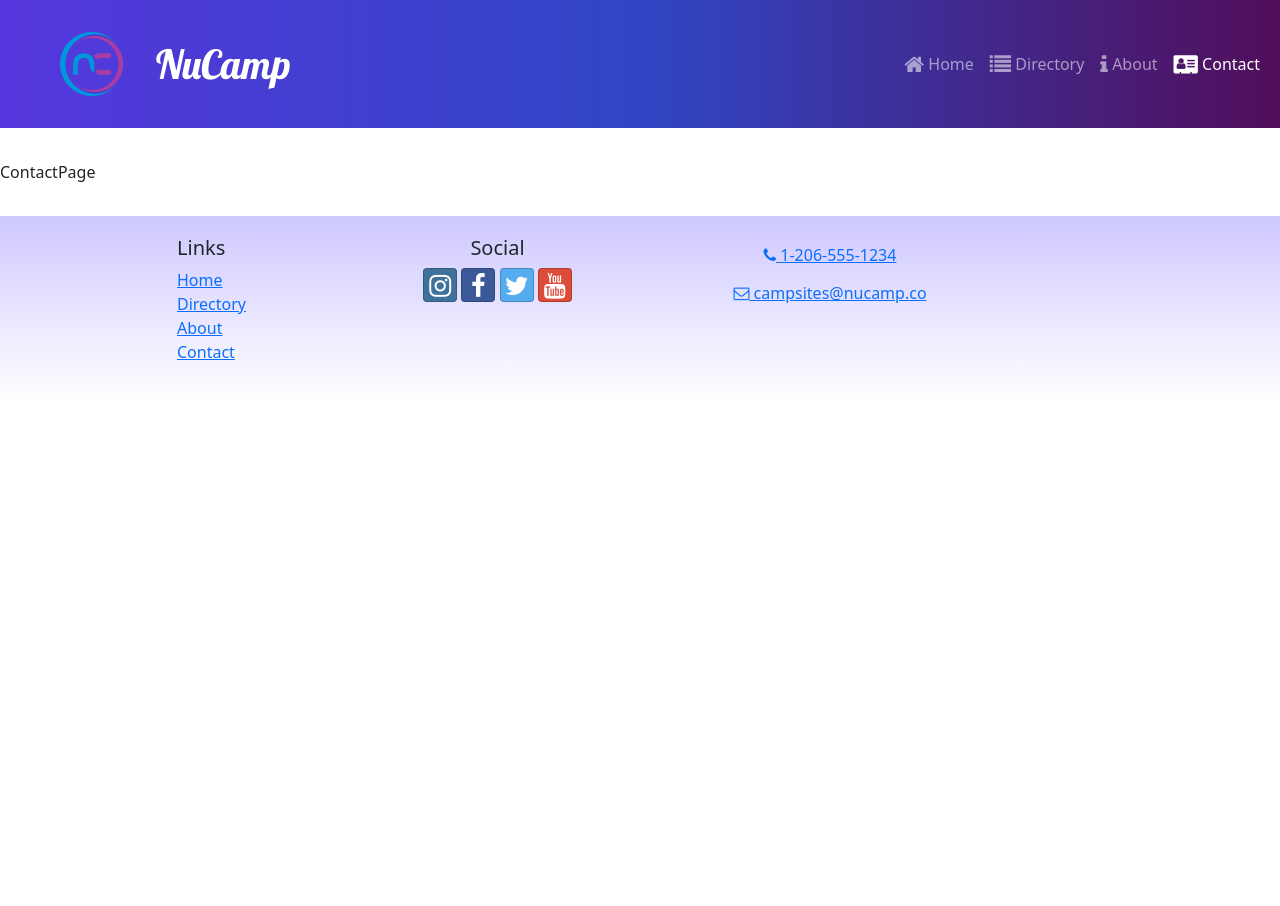
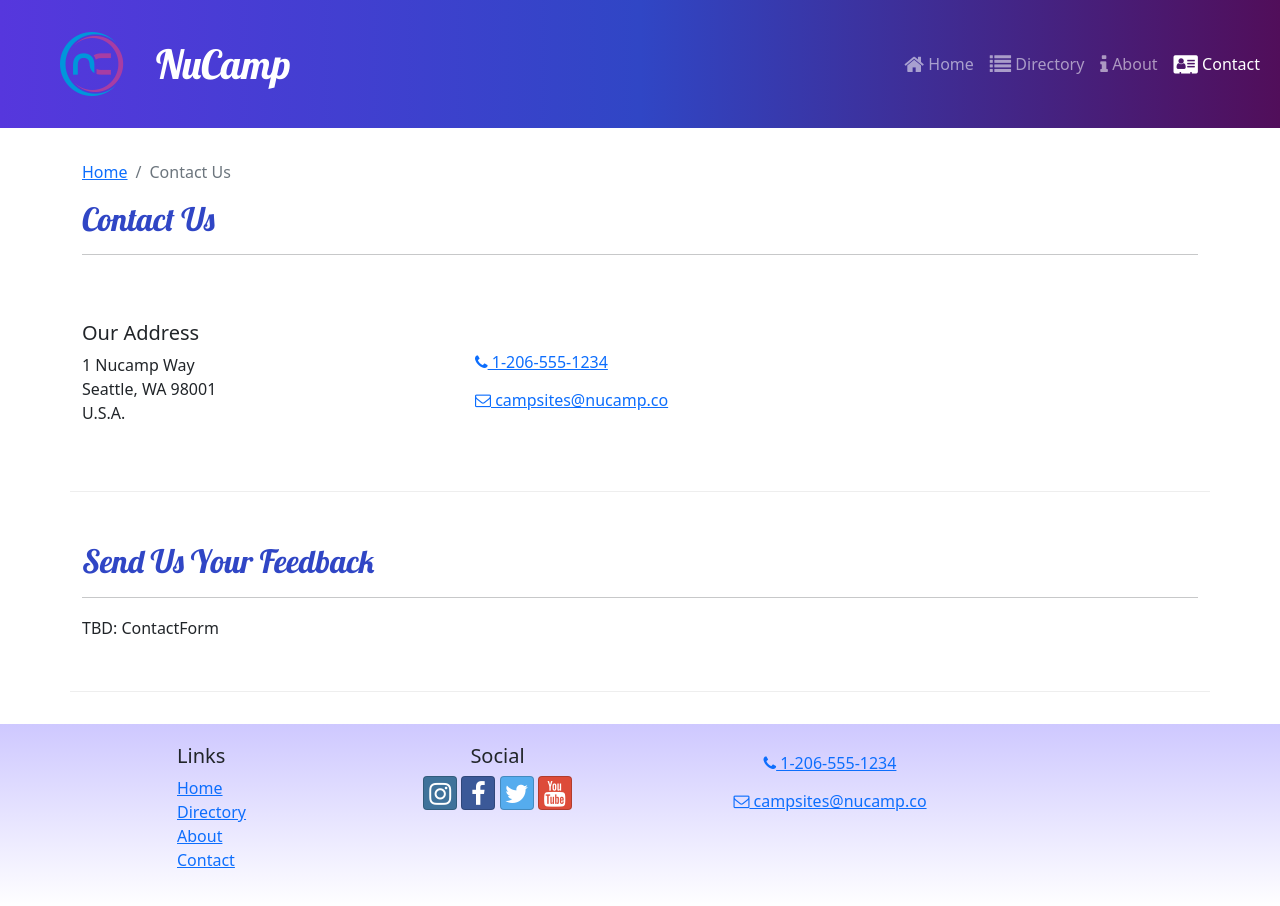
Before and after one commit to ramghar/nucampsiteFolder, a React (Create React App) app: page /contact in a window 1280 px wide. Before the commit the page ends 800 px from the top, so only its background shows below. Built offline with nearby package versions, Linux system fonts and the light colour scheme.

Commit message:
ContactPage

```diff
--- a/src/pages/ContactPage.js
+++ b/src/pages/ContactPage.js
@@ -1,5 +1,53 @@
+import { Container, Col, Row } from 'reactstrap';
+import SubHeader from "../components/SubHeader";
+
+
 const ContactPage = () => {
-    return <div>ContactPage</div>;
+    return (
+        <Container>
+            <SubHeader current='Contact Us' />
+            <Row className='row-content align-items-center'>
+                <Col sm='4'>
+                    <h5>Our Address</h5>
+                    <address>
+                        1 Nucamp Way
+                        <br />
+                        Seattle, WA 98001
+                        <br />
+                        U.S.A.
+                    </address>
+                </Col>
+                <Col>
+                    <a
+                        role='button'
+                        className='btn btn-link'
+                        href='tel:+12065551234'
+                    >
+                        <i className='fa fa-phone' /> 1-206-555-1234
+                    </a>
+                    <br />
+                    <a
+                        role='button'
+                        className='btn btn-link'
+                        href='mailto:fakeemail@fakeemail.co'
+                    >
+                        <i className='fa fa-envelope-o' /> campsites@nucamp.co
+                    </a>
+                </Col>
+            </Row>
+            <Row className='row-content'>
+                <Col xs='12'>
+                    <h2>Send Us Your Feedback</h2>
+                    <hr/>
+                </Col>
+                <Col md='10'>
+                    TBD: ContactForm
+                </Col>
+            </Row>
+        </Container>
+
+
+    );
 
 };
 
--- /dev/null
+++ b/src/pages/index.js
@@ -0,0 +1,5 @@
+// export { default as HomePage} from './HomePage'
+// export { default as AboutPage} from './AboutPage'
+// export { default as CampsitesDirectoryPage} from './CompsitesDirectory'
+// export { default as CampsitesDetailPage} from './HomePage'
+// export { default as ContactPage} from './HomePage'
```
Also changed, not shown: src/App.js (+8 -0 lines).
